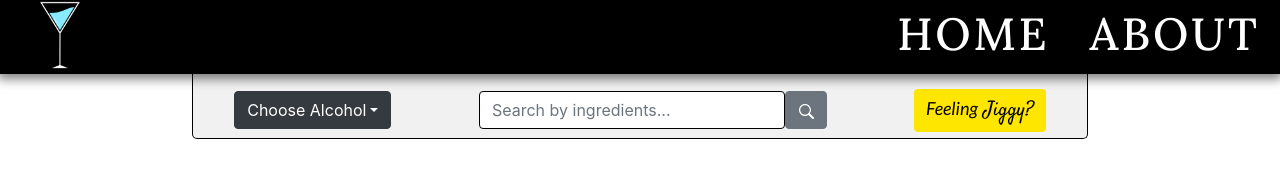
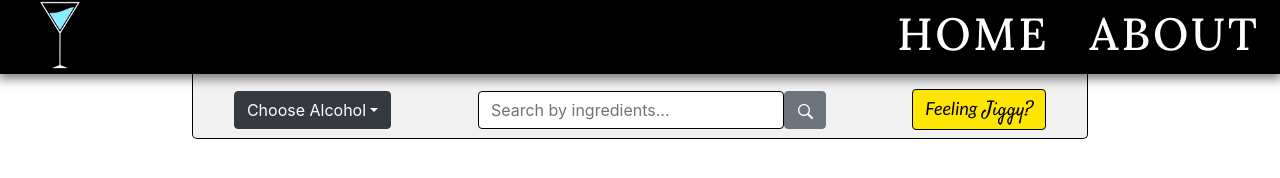
Before and after one commit to ParliamentOfOwls4/client, a React (Create React App) app: page / in a window 1280 px wide. Shown: the part 606-784 px from the top of the page. Built offline with nearby package versions, Linux system fonts and the light colour scheme; a web font is replaced by a local one.

Commit message:
Style Jiggy button

```diff
--- a/src/styles/_home.scss
+++ b/src/styles/_home.scss
@@ -37,12 +37,17 @@
 .random-drinks-button {
   font-family: $satisfy;
   color: black !important;
-  border: none !important;
+  border: .5px black solid !important;
   background-color: rgb(255, 230, 0) !important;
   margin-top: 7px;
-  padding-top: 6px !important;
-  margin-bottom: 6px !important;
+  padding-top: 5px !important;
+  padding-bottom: 3px !important;
+  margin-bottom: 8px !important;
   font-size: 20px !important;
+}
+
+.random-drinks-button:hover {
+  background-color: rgb(245,220,4) !important;
 }
 
 .feeling-span {
```
